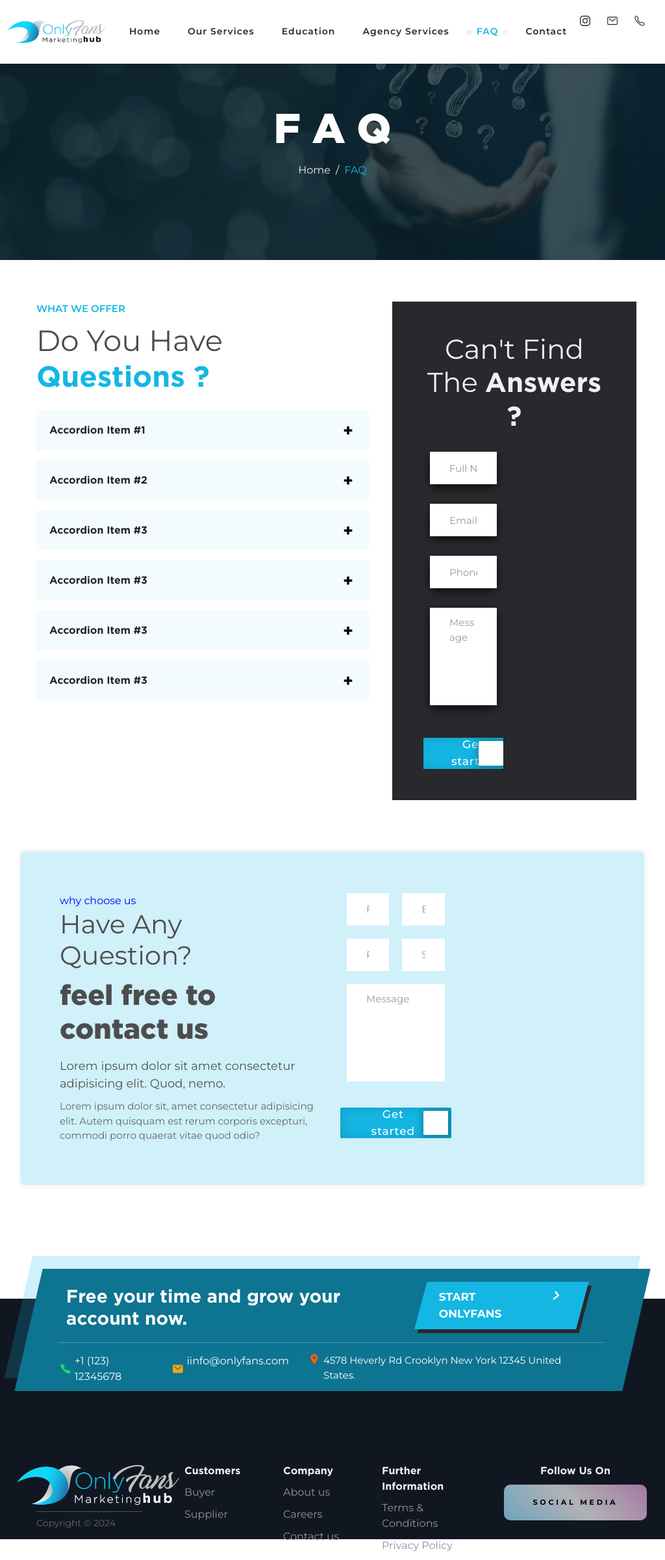
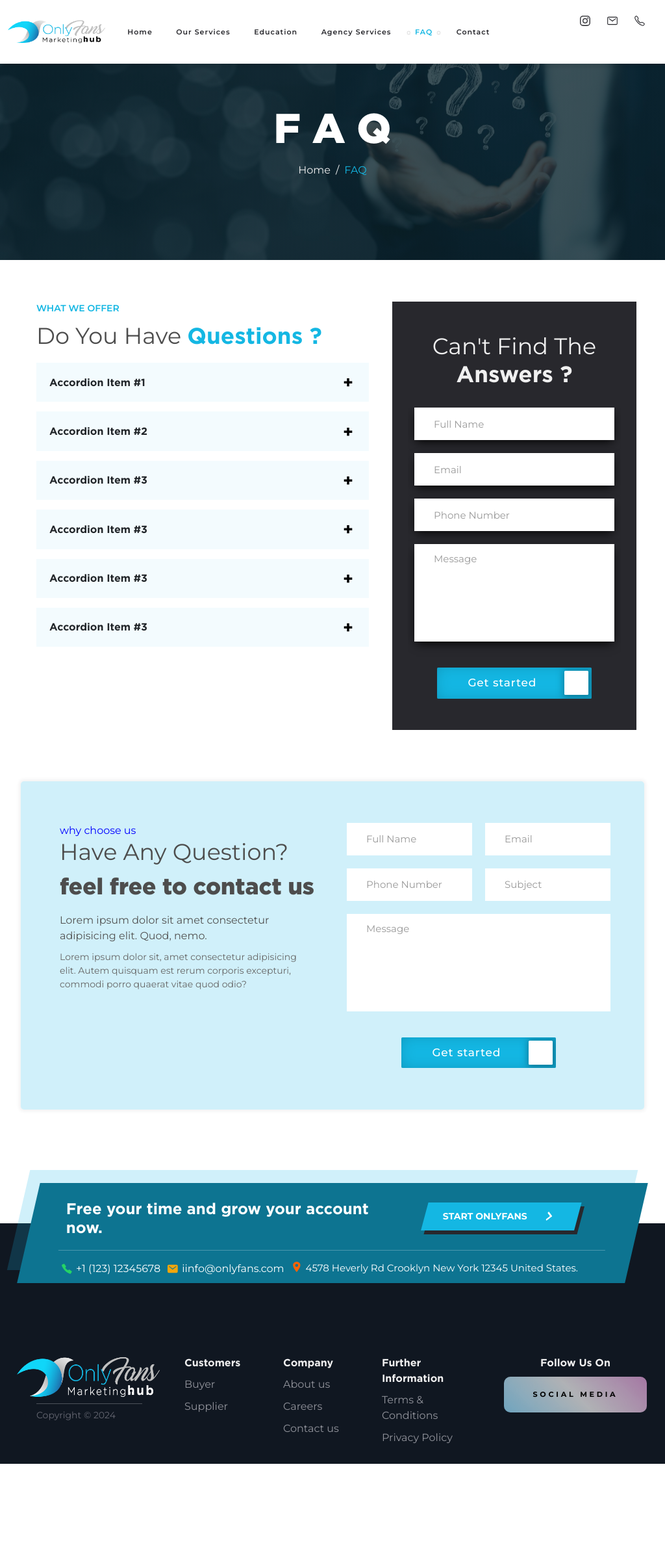
Before and after one commit to adnanrahim110/onlyfansmarketinghub.github.io, a PHP site: page /faq.html in a window 1024 px wide. Shown: the whole page at 65% size. After the commit the page ends 2252 px from the top, so only its background shows below. Run offline with PHP 8.4, Linux system fonts and the light colour scheme; some libraries are stand-ins or nearby versions; some web fonts are replaced.

Commit message:
todays last commit

```diff
--- a/assets/css/responsive.css
+++ b/assets/css/responsive.css
@@ -1,10 +1,4 @@
 @media only screen and (min-width: 400px) and (max-width: 480px){
-    .home-banner .content { justify-content: center;display: flex;flex-direction:
-        column;align-items: center;text-align: center;}
-    .main-text .content .text h2 {font-size: 30px;}
-    .web-logo {display: none;}
-    .navbar { display: none;}
-    .social-box { display: none;}
     .wwd { padding-block: 1rem 3rem;}
     .wwd-title {margin-bottom: -15px;}
     .wwd-title h2 {font-size: 3rem; line-height: .8;}
@@ -58,19 +52,61 @@
     .cta-info-1 .ma {margin-right: 0; font-size: 13px;}
     .cta-info-1 .add {font-size: 13px; margin-top: 5px;}
     .cta-loc {margin-top: 10px;}
-    .footer-text {position: absolute; top: 10.5rem; width: 100dvw;}
+    .footer-text {position: absolute; top: 12rem; width: 100dvw;}
     .ufs-logo {display: flex; justify-content: center; flex-direction: column;
-        align-items: center; margin-bottom: 20px;}
+        align-items: center; margin-bottom: 40px;}
     .footer-logo img {height: 60px; width: 200px;}
     .ufs h3 {font-size: 15px; line-height: 1;}
     .ufs .links li {line-height: 1; margin-bottom: 5px;}
     .ufs .links li a {font-size: 13px;}
     .comp {padding-right: 0;}
     .ufs-social {justify-content: center; padding-inline: 0;}
-    .social-links {margin-top: 20px;}
+    .social-links {margin-top: 50px;}
 }
 
+@media only screen and (max-width: 991px) {
+    .home-banner .content { justify-content: center;display: flex;flex-direction:
+        column;align-items: center;text-align: center;}
+    .main-text .content .text h2 {font-size: 30px;}
+    .web-logo {display: none;}
+    .navbar { display: none;}
+    .social-box { display: none;}
+}
 @media only screen and (min-width: 992px) {
     .sidebar {display: none;}
     #open-menu{display: none;}
 }
+
+@media only screen and (min-width: 992px) and (max-width: 1123px) {
+    .nav-link {font-size: 11px;}
+    .nav-2 {margin-left: 20px;}
+    .wwd-content .col-md-3 {padding: 0 8px;}
+    .wwd-box .outline {height: 250px;}
+    .wwd-icon img {height: 50px; width: 50px;}
+    .wwd-box h5 {font-size: 18px;}
+    .wwd-box p {font-size: 13px; margin-top: 15px;}
+    .wwd-title {margin-bottom: -10px;}
+    .hiw-title h2 {margin-bottom: 15px;}
+    .hiw-text p {margin-bottom: 15px;}
+    .hiw-text .custom-btn {margin-bottom: 30px;}
+    .jso .col-md-7 {left: 42%; top: 5rem;}
+    .qbb h3 {font-size: 18px;}
+    .cuf-text h2 {font-size: 35px;}
+    .cuf-text h1 {font-size: 2.2rem;}
+    .cuf-p2 {font-size: 16px;}
+    .cuf-p3 {font-size: 14px;}
+    .cta-info h2 {font-size: 24px;}
+    .footer-cta {font-size: 14px;}
+    .cta-info-1 .ph {margin-right: 10px;}
+    .cta-info-1 .ma {margin-right: 10px;}
+    .ufs {padding: 3rem 0 1rem 0;}
+    .footer-logo img {width: 220px;}
+    .faq-formhead h2 {font-size: 35px;}
+    .faq-form {padding: 3rem 1.5rem;}
+    .faq-form .wrap-input1 {margin-bottom: 20px;}
+    .faq-text h1 {font-size: 35px;}
+    .faq-text p {font-size: 14px;}
+    .accordion {margin-top: 20px;}
+    .accordion-body {font-size: 13px;}
+    .accordion-button {padding-block: .95rem;}
+}
--- a/assets/css/style.css
+++ b/assets/css/style.css
@@ -452,11 +452,9 @@ iframe {
 aside {
   height: 100vh;
   min-height: 580px;
-}
-
-aside {
   width: 300px;
   left: 0;
+  top: 0;
   z-index: 1001;
   position: fixed;
   -webkit-transform: translateX(-100%);
@@ -805,6 +803,7 @@ main .post-content .post-meta {
 /* ts section */
 
 .ts {
+  margin-top: -7px;
   background: linear-gradient(to right bottom, #56d1f3, #158cad, #56d1f3);
   padding-block: 4rem 1.7rem;
 }
@@ -1509,17 +1508,7 @@ textarea.input1+.shadow-input1 {
 
 /*[ Responsive ]*/
 
-@media (max-width: 1200px) {
-  .contact1-pic {
-    width: 33.5%;
-  }
-
-  .contact1-form {
-    width: 44%;
-  }
-}
-
-@media (max-width: 992px) {
+@media (max-width: 991px) {
   .container-contact1 {
     padding: 90px 80px 88px 90px;
   }
@@ -1952,7 +1941,7 @@ textarea.input1+.shadow-input1 {
 
 
 /* -----------------------------
-          CONTACT PAGE
+          FAQ PAGE
 ------------------------------ */
 
 .faq-banner {
--- a/contact.html
+++ b/contact.html
@@ -48,7 +48,7 @@
                 </div>
             </div>
             <!-- Navbar *** -->
-            <nav class="navbar navbar-expand-lg col-lg-12" id="bottomNav">
+            <nav class="navbar sticky navbar-expand-lg col-lg-12" id="bottomNav">
                 <div class="container-fluid">
                     <div class="mob-logo">
                         <a class="navbar-brand" href="#"><img src="assets/images/Logo-02.png" alt="" /></a>
```
